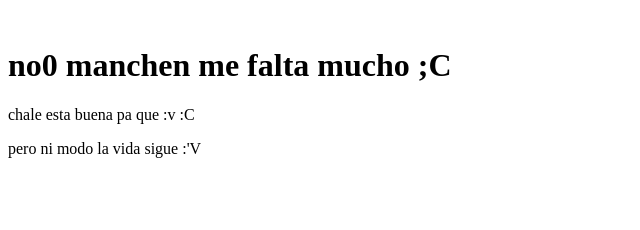
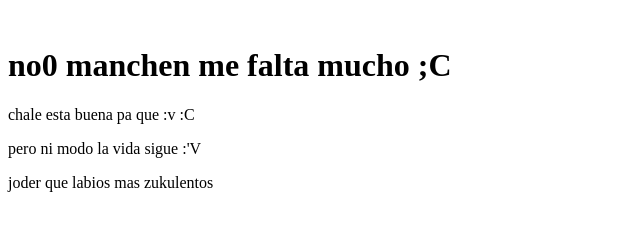
Before and after one commit to Narvaz/projectodemocuersoprework, a plain HTML site: page index.html in a window 1280 px wide. Shown: the whole page, without its empty margins (0-640 px from the left). Drawn offline with Linux system fonts and the light colour scheme.

Commit message:
la zukulencia

```diff
--- a/index.html
+++ b/index.html
@@ -10,5 +10,6 @@
     <h1>no0 manchen me falta mucho ;C</h1>
     <p>chale  esta buena pa que  :v :C</p>
     <p>pero ni modo la vida sigue :'V</p>
+    <p>joder que labios mas zukulentos</p>
 </body>
 </html>
```
